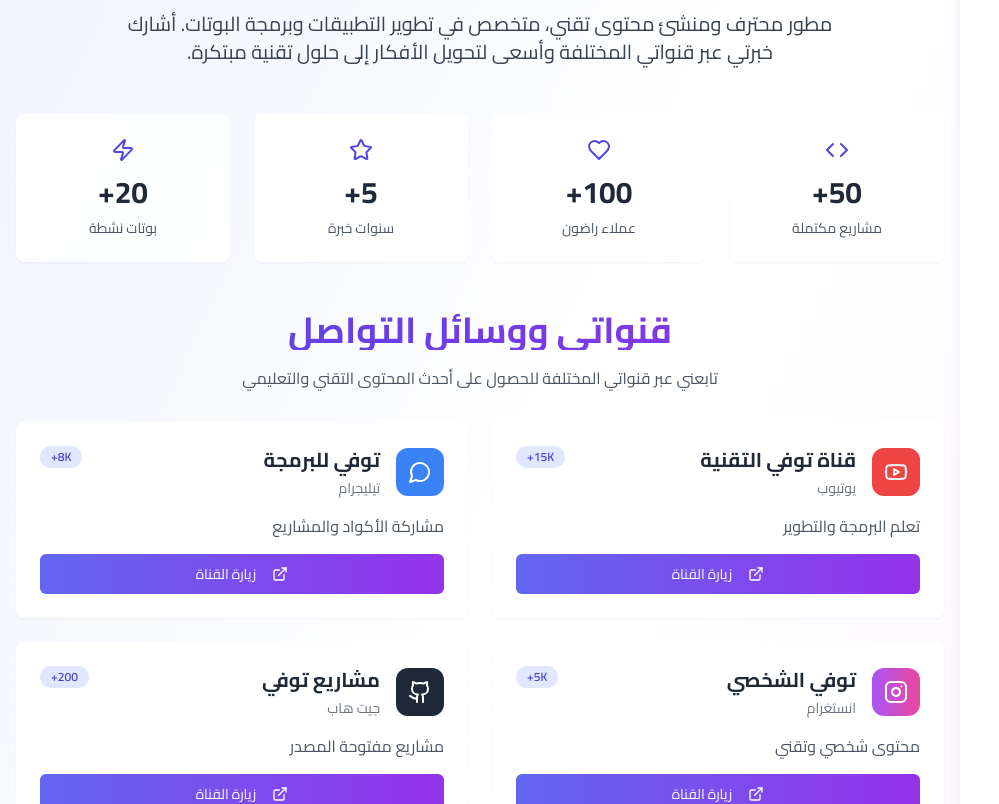
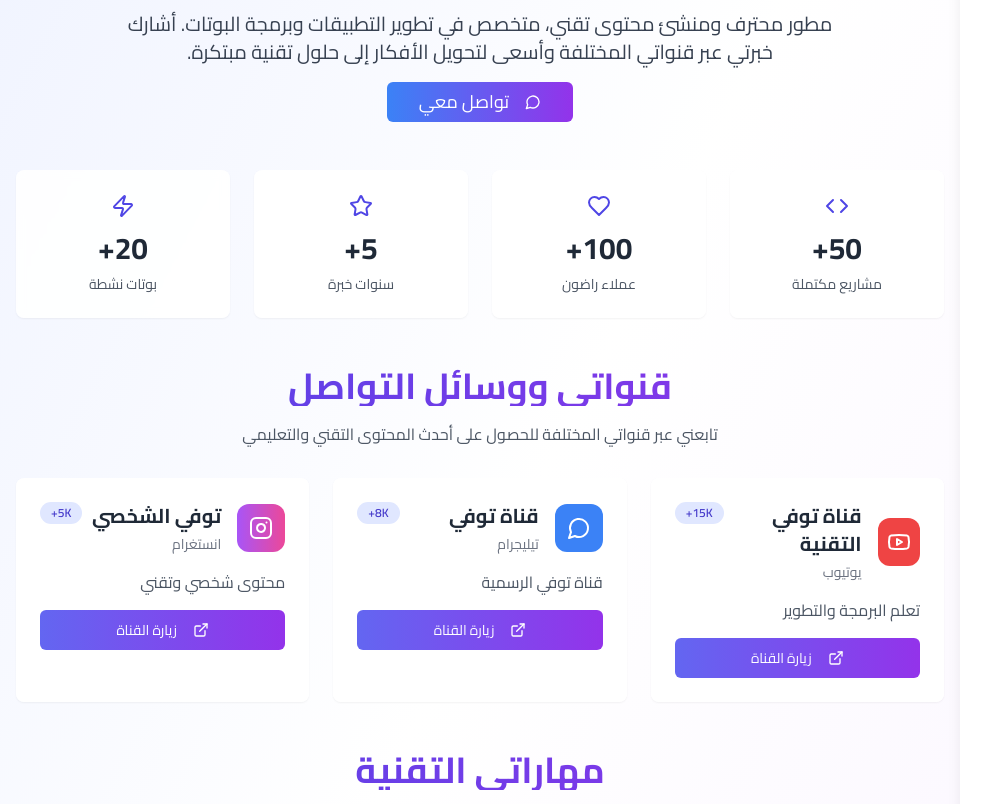
Before and after one commit to tofeyy/Tupac, a React (Vite) app: page /about in a window 1280 px wide. Shown: the part 407-1211 px from the top of the page, without its empty margins (0-999 px from the left). Built offline with nearby package versions, Linux system fonts and the light colour scheme.

Commit message:
Remove Github link, add social links
Update the About page to remove the Github link and add links to Telegram, YouTube, and Instagram channels.

```diff
--- a/src/pages/About.tsx
+++ b/src/pages/About.tsx
@@ -1,9 +1,8 @@
-
 import React from 'react';
 import { Card, CardContent, CardHeader, CardTitle } from '@/components/ui/card';
 import { Badge } from '@/components/ui/badge';
 import { Button } from '@/components/ui/button';
-import { MapPin, Calendar, Code, Zap, Heart, Star, Youtube, MessageCircle, Instagram, Github, ExternalLink } from 'lucide-react';
+import { MapPin, Calendar, Code, Zap, Heart, Star, Youtube, MessageCircle, Instagram, ExternalLink } from 'lucide-react';
 
 const About = () => {
   const skills = [
@@ -30,16 +29,16 @@ const About = () => {
       description: 'تعلم البرمجة والتطوير',
       icon: <Youtube className="w-6 h-6" />,
       color: 'bg-red-500',
-      url: '#'
+      url: 'https://youtube.com/@t66td'
     },
     {
-      name: 'توفي للبرمجة',
+      name: 'قناة توفي',
       type: 'تيليجرام',
       subscribers: '8K+',
-      description: 'مشاركة الأكواد والمشاريع',
+      description: 'قناة توفي الرسمية',
       icon: <MessageCircle className="w-6 h-6" />,
       color: 'bg-blue-500',
-      url: '#'
+      url: 'https://t.me/t66td'
     },
     {
       name: 'توفي الشخصي',
@@ -48,16 +47,7 @@ const About = () => {
       description: 'محتوى شخصي وتقني',
       icon: <Instagram className="w-6 h-6" />,
       color: 'bg-gradient-to-r from-purple-500 to-pink-500',
-      url: '#'
-    },
-    {
-      name: 'مشاريع توفي',
-      type: 'جيت هاب',
-      subscribers: '200+',
-      description: 'مشاريع مفتوحة المصدر',
-      icon: <Github className="w-6 h-6" />,
-      color: 'bg-gray-800',
-      url: '#'
+      url: 'https://www.instagram.com/f8__x'
     }
   ];
 
@@ -95,6 +85,17 @@ const About = () => {
               مطور محترف ومنشئ محتوى تقني، متخصص في تطوير التطبيقات وبرمجة البوتات.
               أشارك خبرتي عبر قنواتي المختلفة وأسعى لتحويل الأفكار إلى حلول تقنية مبتكرة.
             </p>
+
+            {/* Contact Button */}
+            <div className="mt-8">
+              <Button
+                className="bg-gradient-to-r from-blue-500 to-purple-600 hover:from-blue-600 hover:to-purple-700 text-white px-8 py-3 text-lg"
+                onClick={() => window.open('https://t.me/qqxqqv', '_blank')}
+              >
+                <MessageCircle className="w-5 h-5 ml-2" />
+                تواصل معي
+              </Button>
+            </div>
           </div>
         </div>
 
@@ -124,7 +125,7 @@ const About = () => {
             </p>
           </div>
 
-          <div className="grid md:grid-cols-2 gap-6">
+          <div className="grid md:grid-cols-3 gap-6">
             {channels.map((channel, index) => (
               <Card key={index} className="group hover:shadow-xl transition-all duration-500 hover:-translate-y-2 border-0 bg-white/95 backdrop-blur-sm overflow-hidden">
                 <CardContent className="p-6">
```
